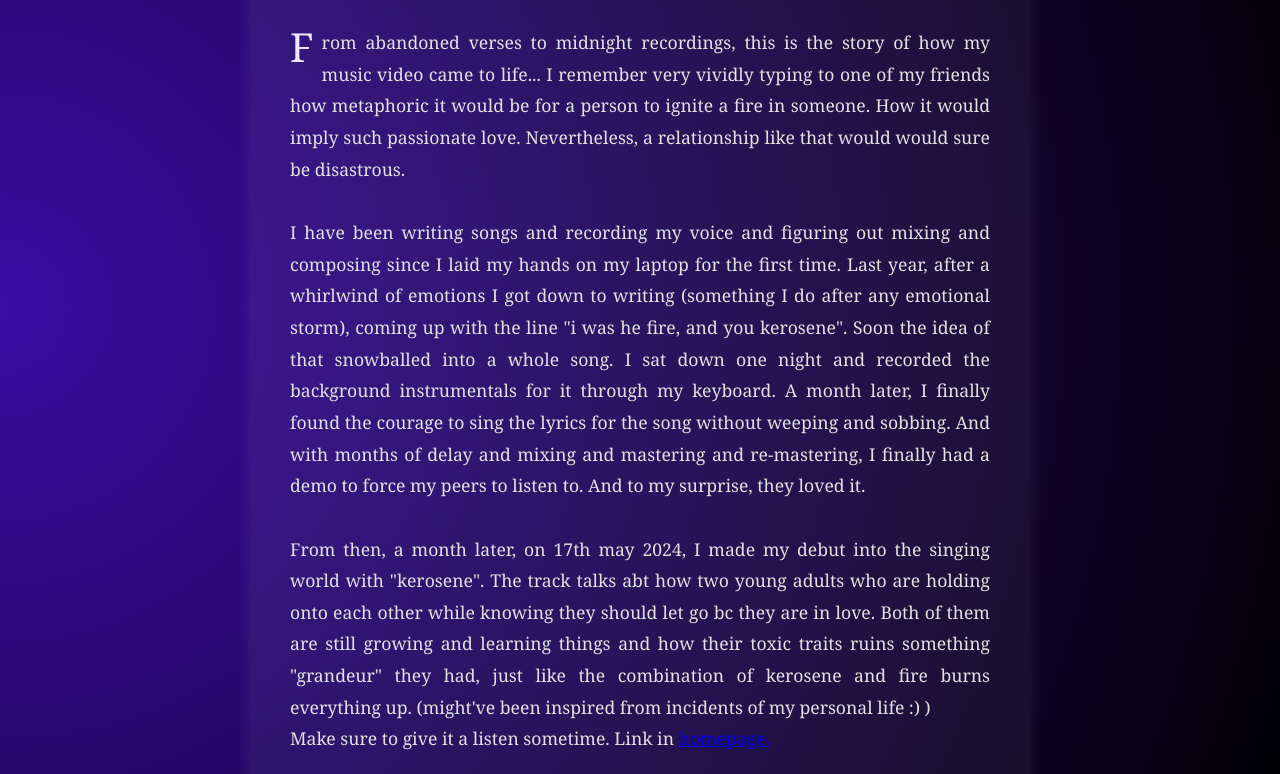
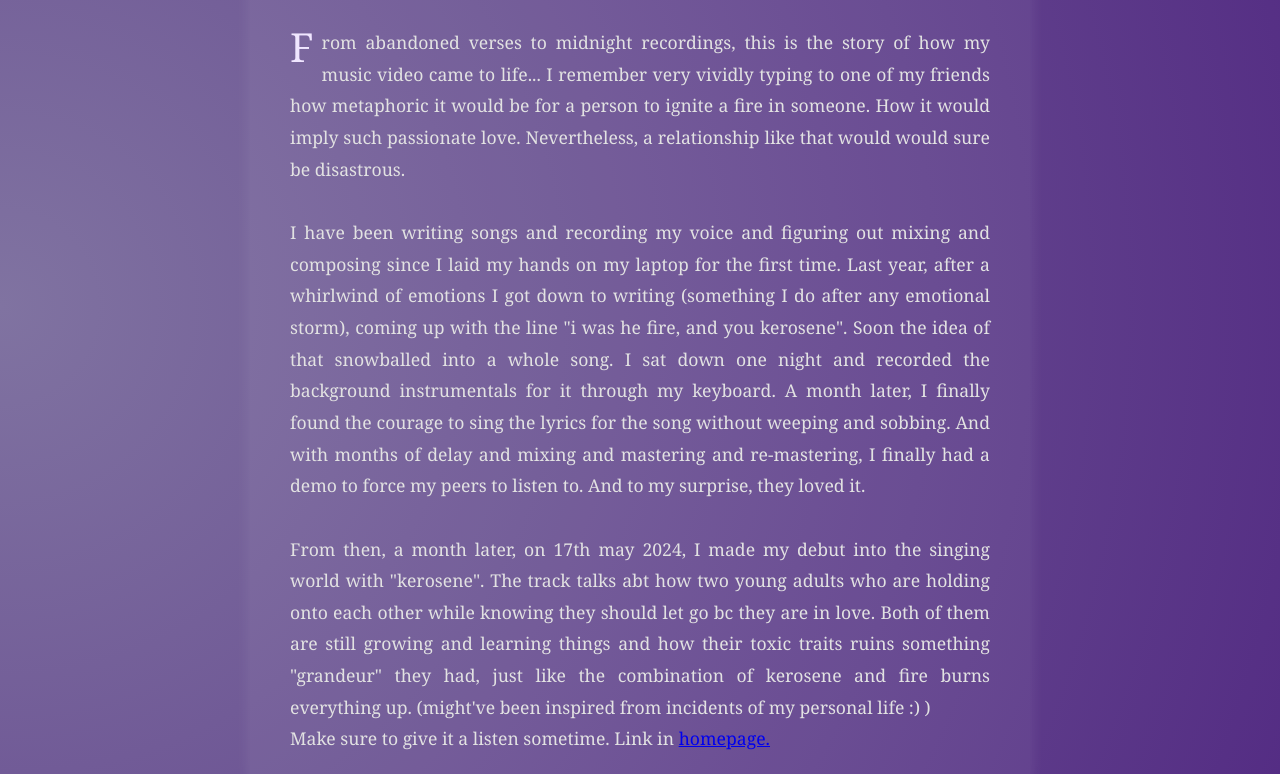
Before and after one commit to Aditi-Sahay/aditisahay, a plain HTML site: page post1.html in a window 1280 px wide. Shown: the part 262-1036 px from the top of the page. Drawn offline with Linux system fonts and the light colour scheme.

Commit message:
Update post1.html

```diff
--- a/post1.html
+++ b/post1.html
@@ -6,7 +6,7 @@
   <link rel="stylesheet" href="../styles.css">
   <style>
     body {
-      background: radial-gradient(circle at left, #3a0ca3, #000000);
+      background: radial-gradient(circle at left, #8073a1 0%, #532b83 100%);
       color: #f5f5f5;
       font-family: 'Georgia', serif;
       margin: 0;
```
